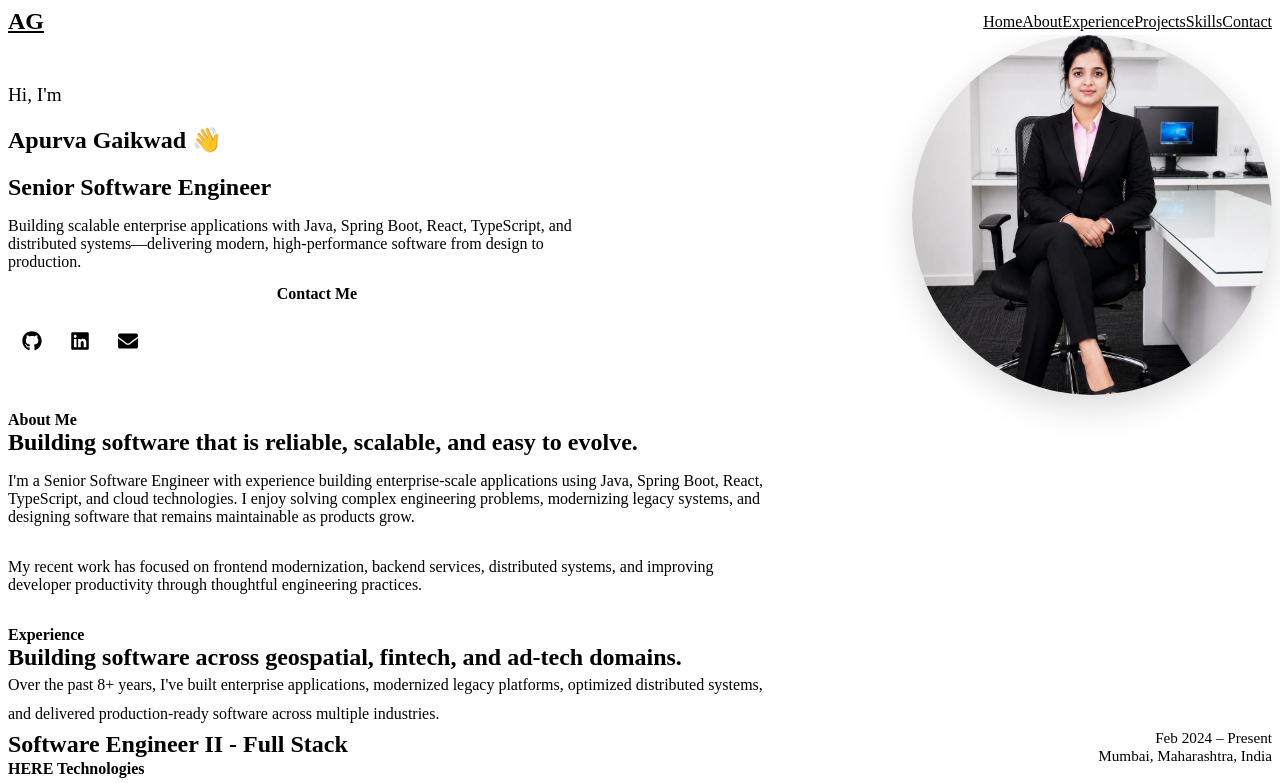
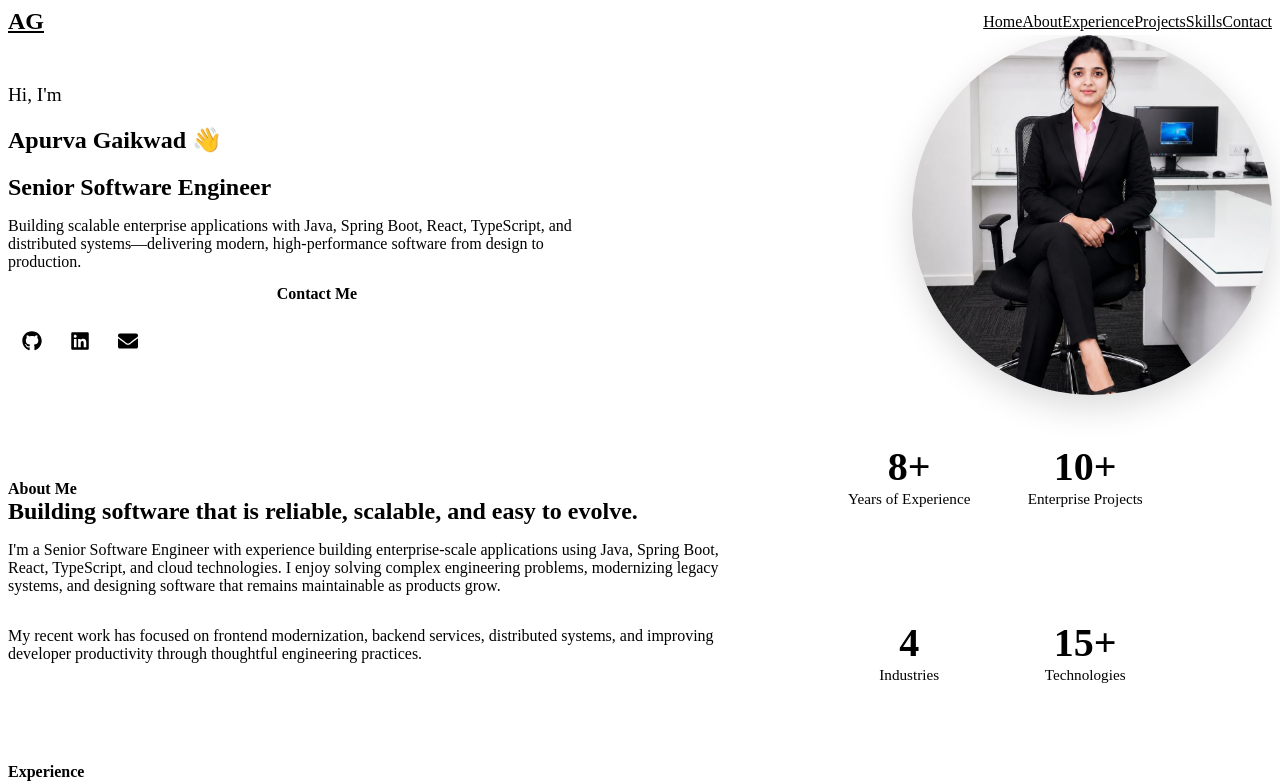
Before and after one commit to gaikwadapurva/gaikwadapurva.github.io, a React (Vite) app: page / in a window 1280 px wide. Shown: the top 783 px of the page. Built offline with nearby package versions, Linux system fonts and the light colour scheme; the HTML template or start-up script is replaced by a standard one.

Commit message:
Improve About section layout and stats card design

```diff
--- a/src/components/About/About.css
+++ b/src/components/About/About.css
@@ -8,11 +8,24 @@
 }
 
 .about__container {
+    display: grid;
+    grid-template-columns: 1.3fr 1fr;
+    gap: var(--spacing-5xl);
+    align-items: center;
+
+    padding: var(--spacing-5xl) 0;
+}
+
+.about__left {
     display: flex;
     flex-direction: column;
     gap: var(--spacing-3xl);
+}
 
-    padding: var(--spacing-5xl) 0;
+.about__right {
+    display: flex;
+    justify-content: center;
+    align-items: center;
 }
 
 .about__header {
@@ -37,3 +50,61 @@
 
     max-width: 760px;
 }
+
+.about__stats {
+    display: grid;
+    grid-template-columns: repeat(2, 1fr);
+    gap: var(--spacing-lg);
+
+    width: clamp(18rem, 70%, 22rem);
+}
+
+.about__stat-card {
+    aspect-ratio: 1 / 1;
+
+    display: flex;
+    flex-direction: column;
+    justify-content: center;
+    align-items: center;
+
+    padding: var(--spacing-xl);
+
+    background-color: var(--color-surface);
+
+    border: 1px solid var(--color-border);
+    border-radius: var(--radius-lg);
+
+    transition:
+        transform var(--transition-default),
+        border-color var(--transition-default),
+        box-shadow var(--transition-default);
+
+    cursor: default;
+}
+
+.about__stat-card:hover {
+    transform: translateY(-4px);
+
+    border-color: var(--color-primary);
+
+    box-shadow: 0 16px 32px rgba(79, 70, 229, 0.12);
+}
+
+.about__stat-value {
+    margin: 0;
+
+    color: var(--color-primary);
+
+    font-size: 2.5rem;
+    font-weight: 700;
+}
+
+.about__stat-label {
+    margin-top: var(--spacing-sm);
+
+    color: var(--color-text-secondary);
+
+    text-align: center;
+    font-weight: 500;
+    font-size: 0.95rem;
+}
--- a/src/components/About/About.tsx
+++ b/src/components/About/About.tsx
@@ -1,5 +1,5 @@
 import Container from "../ui/Container";
-
+import { ABOUT_STATS } from "../../constants/about";
 import "./About.css";
 
 const About = () => {
@@ -10,6 +10,7 @@ const About = () => {
         >
             <Container>
                 <div className="about__container">
+                    <div className="about__left">
                         <div className="about__header">
                             <p className="about__eyebrow">
                                 About Me
@@ -30,6 +31,26 @@ const About = () => {
                             </p>
                         </div>
                     </div>
+
+                    <div className="about__right">
+                        <div className="about__stats">
+                            {ABOUT_STATS.map((stat) => (
+                                <div
+                                    key={stat.label}
+                                    className="about__stat-card"
+                                >
+                                    <h3 className="about__stat-value">
+                                        {stat.value}
+                                    </h3>
+
+                                    <p className="about__stat-label">
+                                        {stat.label}
+                                    </p>
+                                </div>
+                            ))}
+                        </div>
+                    </div>
+                </div>
             </Container>
         </section>
     );
--- /dev/null
+++ b/src/constants/about.ts
@@ -0,0 +1,18 @@
+export const ABOUT_STATS = [
+    {
+        value: "8+",
+        label: "Years of Experience",
+    },
+    {
+        value: "10+",
+        label: "Enterprise Projects",
+    },
+    {
+        value: "4",
+        label: "Industries",
+    },
+    {
+        value: "15+",
+        label: "Technologies",
+    },
+];
```
Lines whose indentation alone changed are shown as unchanged.
